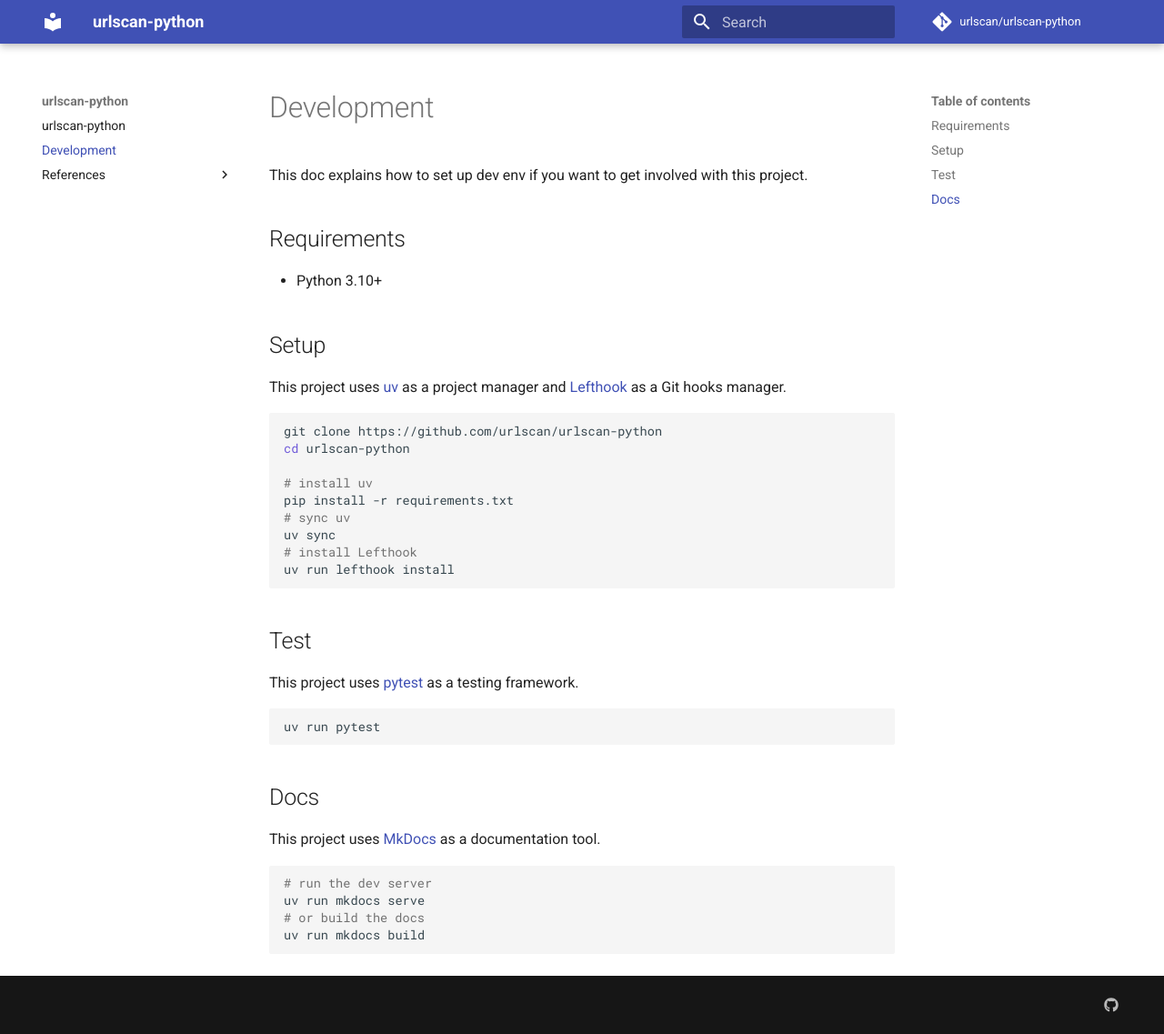
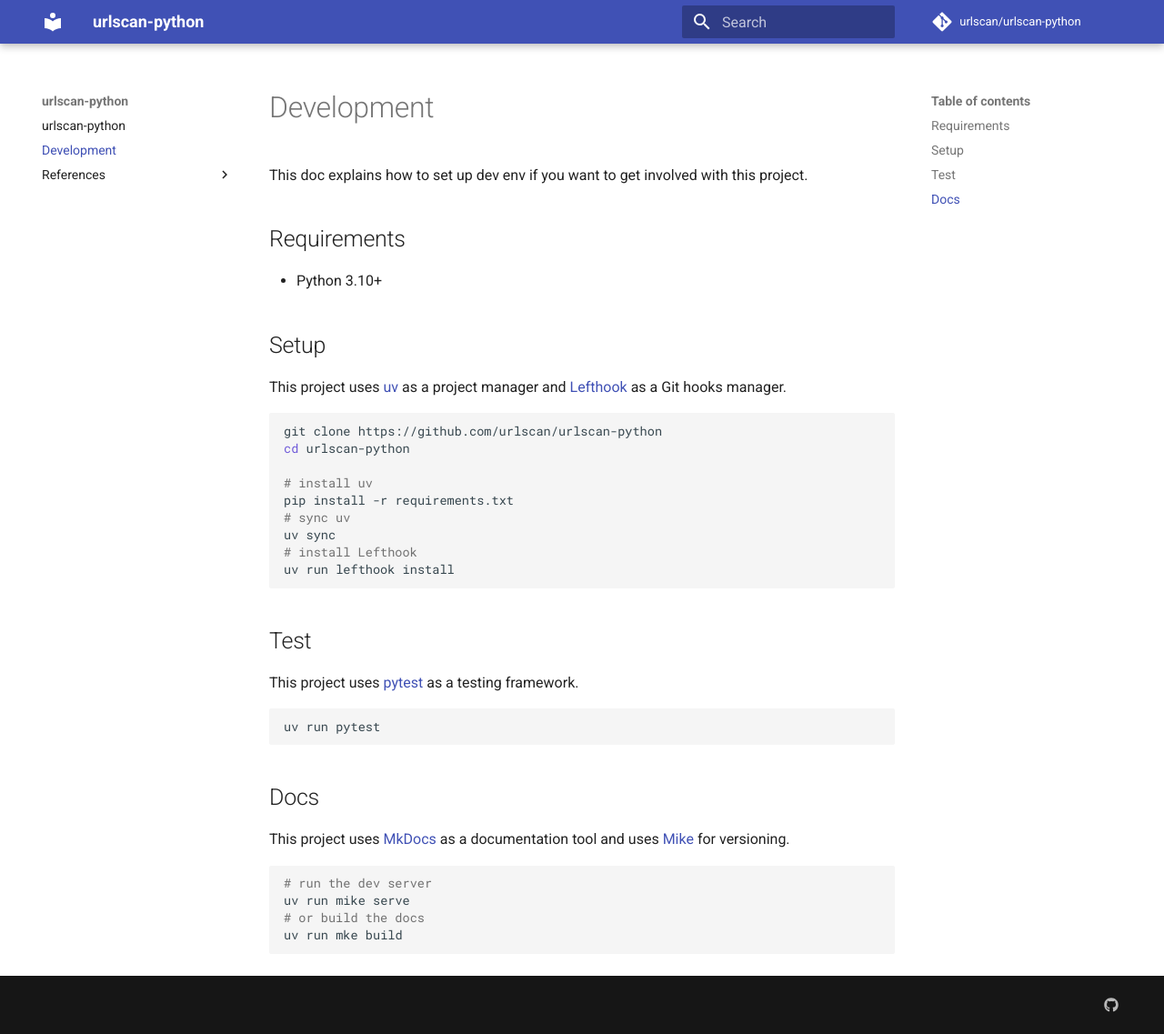
Before and after one commit to urlscan/urlscan-python, an MkDocs documentation site: the page built from docs/dev.md, in a window 1280 px wide and 1137 px high. Shown: the whole window at 91% size. Built offline with MkDocs 1.6.1 and Material for MkDocs 9.7.7, drawn with Linux system fonts in a browser that asks for light colours; comment, search, counter and statistics services are not loaded; the version menu is left out.

Commit message:
docs: introduce Mike for versioning

````diff
--- a/docs/dev.md
+++ b/docs/dev.md
@@ -32,11 +32,11 @@ uv run pytest
 
 ## Docs
 
-This project uses [MkDocs](https://www.mkdocs.org/) as a documentation tool.
+This project uses [MkDocs](https://www.mkdocs.org/) as a documentation tool and uses [Mike](https://github.com/jimporter/mike) for versioning.
 
 ```bash
 # run the dev server
-uv run mkdocs serve
+uv run mike serve
 # or build the docs
-uv run mkdocs build
+uv run mke build
 ```
--- a/mkdocs.yml
+++ b/mkdocs.yml
@@ -16,6 +16,8 @@ plugins:
         options:
           show_root_heading: true
   include-markdown:
+  mike:
+    canonical_version: latest
 
 markdown_extensions:
   - toc:
@@ -32,3 +34,5 @@ extra:
   social:
     - icon: fontawesome/brands/github
       link: https://github.com/urlscan/urlscan-python/
+  version:
+    provider: mike
--- a/pyproject.toml
+++ b/pyproject.toml
@@ -19,6 +19,7 @@ dev = [
   "loguru>=0.7.3",
   "mypy>=1.15.0",
   "nbstripout>=0.8.1",
+  "packaging>=24.2",
   "pytest>=8.3.5",
   "pytest-freezer>=0.4.9",
   "pytest-httpserver>=1.1.3",
@@ -29,6 +30,7 @@ dev = [
   "uv-sort>=0.5.1",
 ]
 docs = [
+  "mike>=2.1.3",
   "mkdocs>=1.6.1",
   "mkdocs-include-markdown-plugin>=7.1.5",
   "mkdocs-material>=9.6.12",
````
Also changed, not shown: 3 other files.
